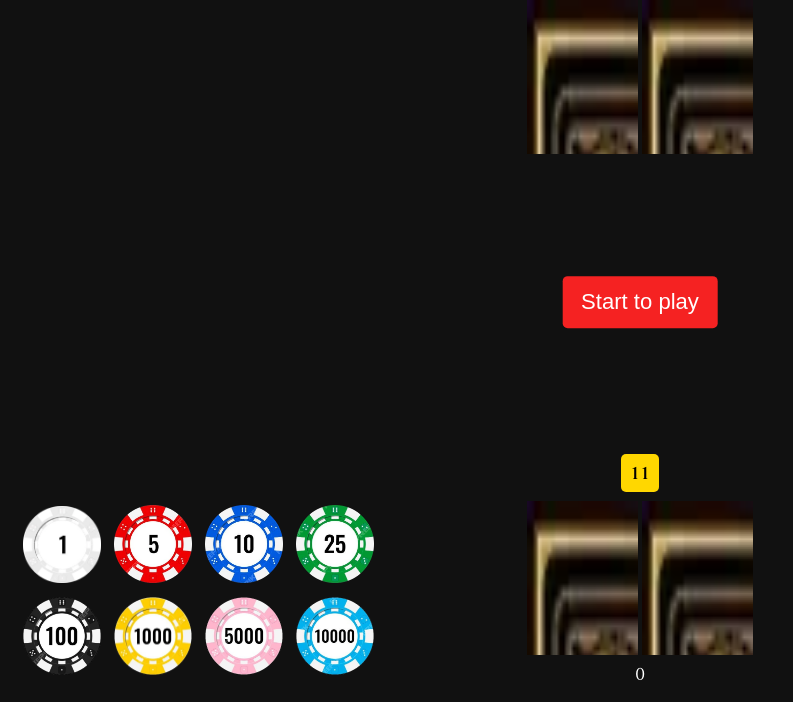
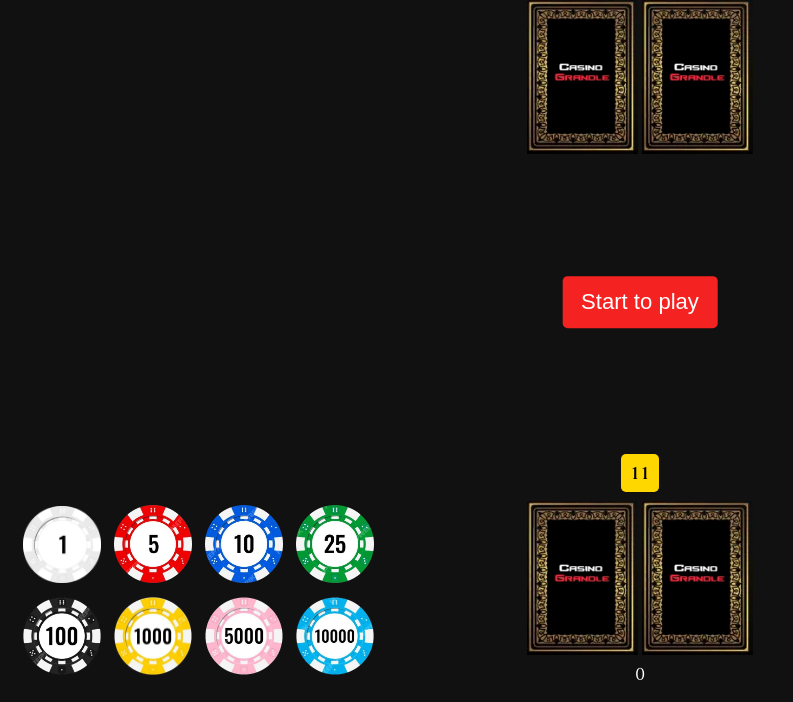
Before and after one commit to Marci0817/gambling-site, a PHP site: page /blackjack.php in a window 1280 px wide. Shown: the part 98-800 px from the top of the page, without its empty margins (0-793 px from the left). Run offline with PHP 8.4, Linux system fonts and the light colour scheme.

Commit message:
Fix distorted card back side

```diff
--- a/styles/global.css
+++ b/styles/global.css
@@ -153,4 +153,5 @@ input:focus {
 
 .back {
     background-image: url("/assets/cards/cardback.webp");
+    background-size: 100% 100%;
 }
```
